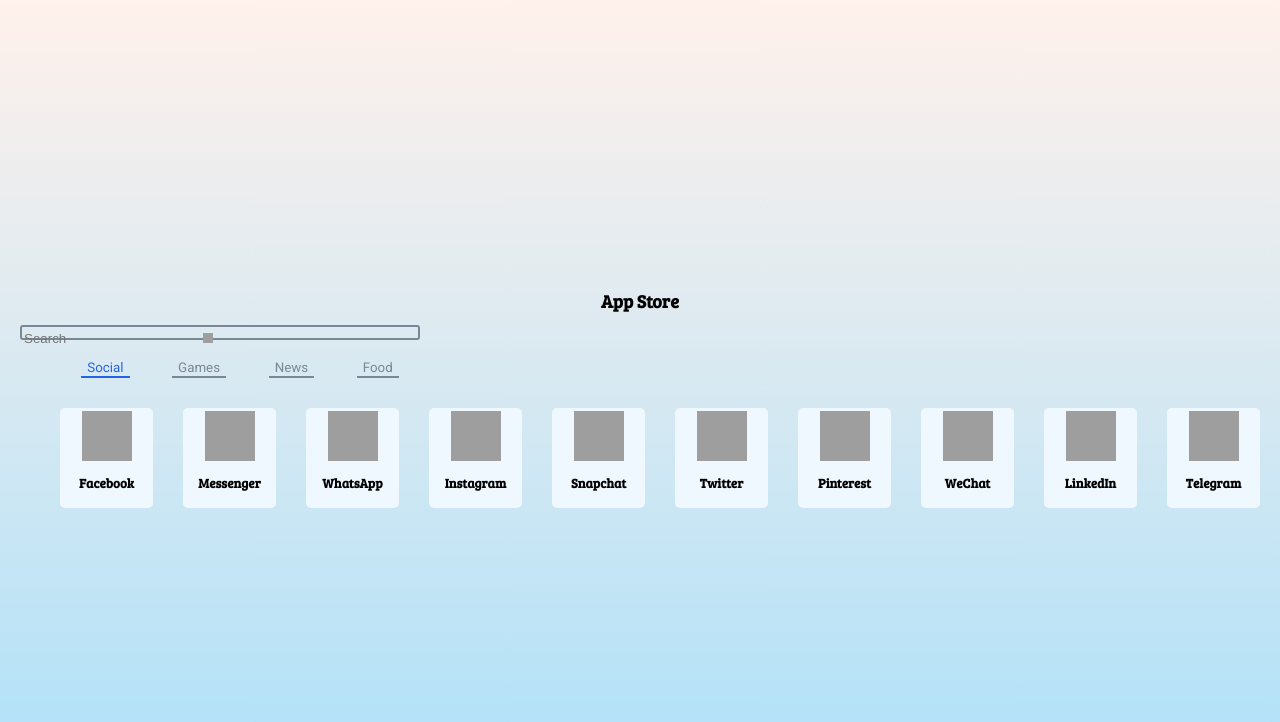
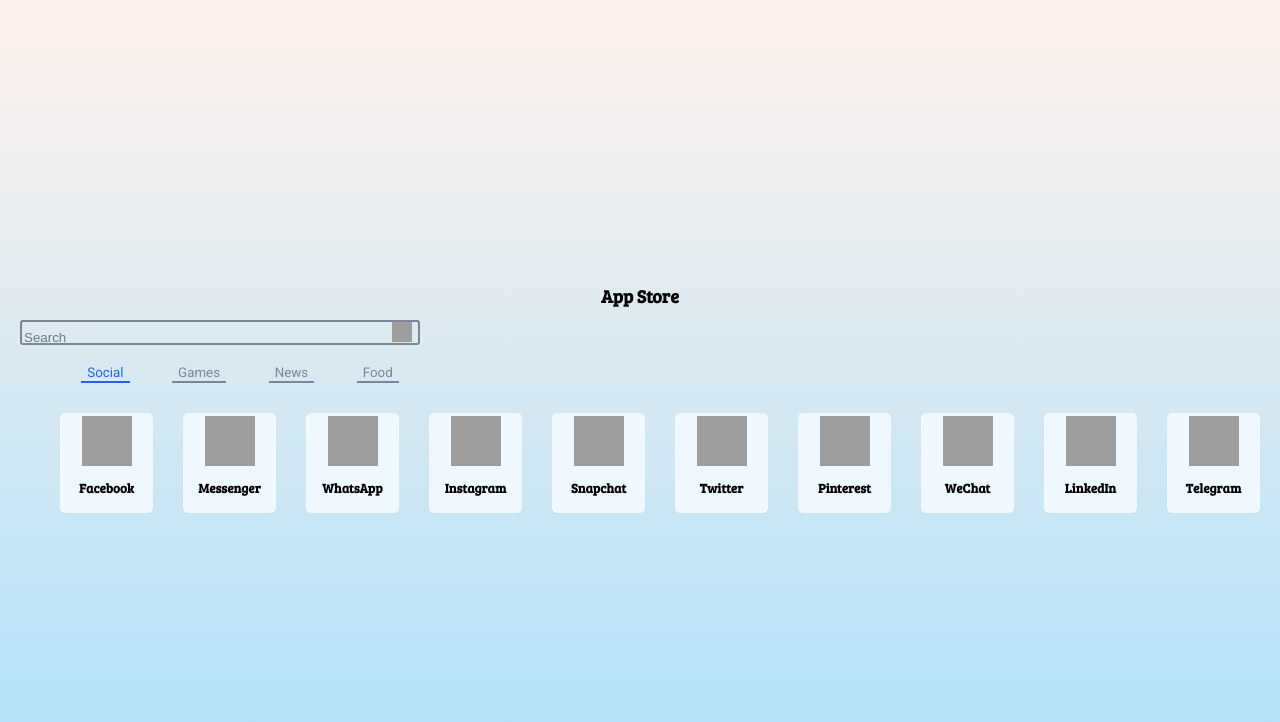
Before and after one commit to Naveen123P/RJS-CP13B-App-Store-, a React (Create React App) app: page / in a window 1280 px wide. Shown: the top 722 px of the page. Built offline with nearby package versions, Linux system fonts and the light colour scheme; grey boxes are pictures that could not be loaded; a web font is replaced by a local one.

Commit message:
Update index.css

```diff
--- a/src/components/AppStore/index.css
+++ b/src/components/AppStore/index.css
@@ -14,7 +14,7 @@
   text-align: center;
 }
 .search-container {
-  height: 15px;
+  height: 25px;
   width: 400px;
   border: 2px solid #7b8794;
   border-radius: 3px;
@@ -22,11 +22,13 @@
 .search-input {
   border: 0px;
   background-color: transparent;
+  height: 25px;
+  width: 370px;
+  outline: none;
 }
 .search-image {
-  height: 10px;
-  width: 10px;
-  background-color: transparent;
+  height: 20px;
+  width: 20px;
 }
 .tab-items {
   display: flex;
```
